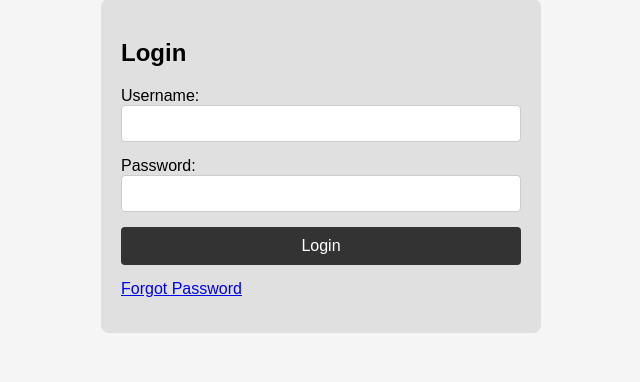
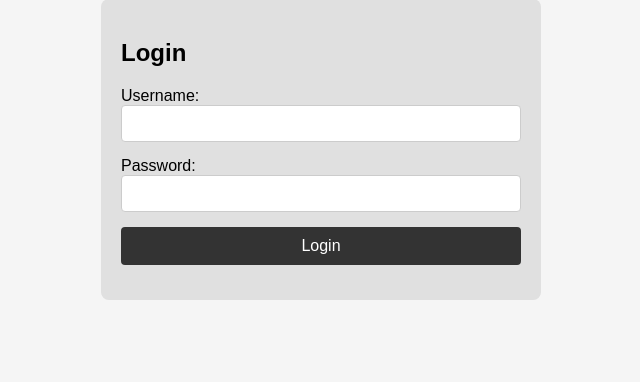
Before and after one commit to djsivyer/backendproj, a Django app: template finapp/templates/finapp/logon.html in a window 1280 px wide. Shown: the part 101-483 px from the top of the page, without its empty margins (319-959 px from the left). Run offline with Django 3.2, Linux system fonts and the light colour scheme; the template is opened without the code that fills it, so the values that code supplies are empty.

Commit message:
removed failing code

```diff
--- a/finapp/templates/finapp/logon.html
+++ b/finapp/templates/finapp/logon.html
@@ -8,7 +8,7 @@
 </head>
 <body>
     <div class="container">
-        <form method="post" action="{% url 'login' %}">
+
             {% csrf_token %}
             <h2>Login</h2>
             <div class="form-group">
@@ -24,7 +24,7 @@
             </div>
         </form>
         <div class="form-group">
-            <a href="{% url 'password_reset' %}" class="forgot-btn">Forgot Password</a>
+
         </div>
     </div>
 </body>
```
